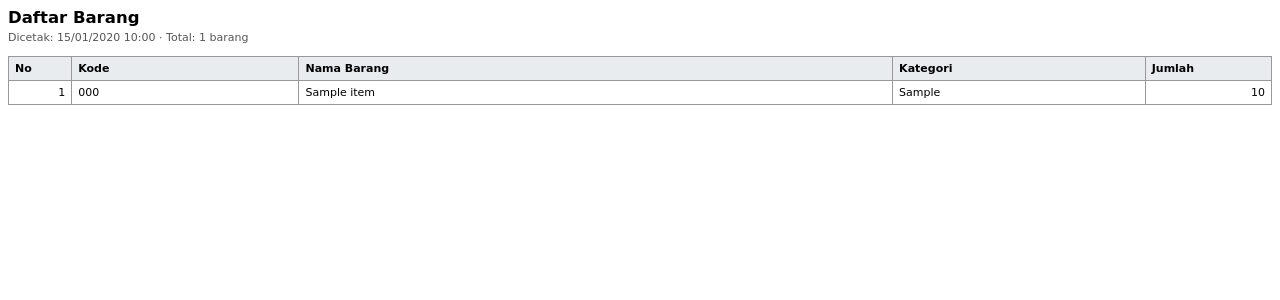
After one commit to Paz25/inventory-erp, a Laravel app: template resources/views/items/exports/pdf.blade.php in a window 1280 px wide. The commit adds this page. Shown: the top 300 px of the page. Run offline with Laravel 12, Linux system fonts and the light colour scheme; the template is opened without the code that fills it: most values are stand-ins (such as "Sample title", 1, 10 or a date in 2020); parts of the project's set-up code (start-up, migrations or seed data) failed here and were passed over.

Commit message:
export barang

```diff
--- a/composer.json
+++ b/composer.json
@@ -7,8 +7,10 @@
     "license": "MIT",
     "require": {
         "php": "^8.3",
+        "barryvdh/laravel-dompdf": "^3.1",
         "laravel/framework": "^13.17",
         "laravel/tinker": "^3.0",
+        "maatwebsite/excel": "^4.0",
         "yajra/laravel-datatables-oracle": "13.0"
     },
     "require-dev": {
--- /dev/null
+++ b/resources/views/items/exports/pdf.blade.php
@@ -0,0 +1,92 @@
+<!DOCTYPE html>
+<html lang="en">
+
+<head>
+    <meta charset="UTF-8">
+    <meta name="viewport" content="width=device-width, initial-scale=1.0">
+    <title>Daftar Barang</title>
+
+    <style>
+        body {
+            font-family: "DejaVu Sans", sans-serif;
+            font-size: 11px;
+        }
+
+        h2 {
+            margin: 0 0 4px;
+        }
+
+        .meta {
+            color: #555;
+            margin-bottom: 12px;
+        }
+
+        table {
+            width: 100%;
+            border-collapse: collapse;
+        }
+
+        th,
+        td {
+            border: 1px solid #999;
+            padding: 5px 6px;
+        }
+
+        th {
+            background: #e9ecef;
+            text-align: left;
+        }
+
+        td.num {
+            text-align: right;
+        }
+
+        thead {
+            display: table-header-group;
+        }
+
+        tr {
+            page-break-inside: avoid;
+        }
+    </style>
+</head>
+
+<body>
+    <h2>Daftar Barang</h2>
+    <div class="meta">
+        Dicetak: {{ $printedAt->format('d/m/Y H:i') }}
+        @if ($search)
+        &middot; Filter: "{{ $search }}"
+        @endif
+        &middot; Total: {{ $items->count() }} barang
+    </div>
+
+    <table>
+        <thead>
+            <tr>
+                <th style="width: 5%">No</th>
+                <th style="width: 18%">Kode</th>
+                <th>Nama Barang</th>
+                <th style="width: 20%">Kategori</th>
+                <th style="width: 10%">Jumlah</th>
+            </tr>
+        </thead>
+        <tbody>
+            @forelse ($items as $item)
+            <tr>
+                <td class="num">{{ $loop->iteration }}</td>
+                <td>{{ $item->code }}</td>
+                <td>{{ $item->product_name }}</td>
+                <td>{{ $item->product_category }}</td>
+                <td class="num">{{ number_format($item->quantity, 0, ',', '.') }}</td>
+            </tr>
+            @empty
+            <tr>
+                <td colspan="5" style="text-align:center">Tidak ada data.</td>
+            </tr>
+            @endforelse
+        </tbody>
+    </table>
+</body>
+
+</html>
--- a/resources/views/stock-movements/index.blade.php
+++ b/resources/views/stock-movements/index.blade.php
@@ -198,10 +198,10 @@
                 searchable: false
             },
             {
-                data: 'item_code'
+                data: 'code'
             },
             {
-                data: 'item_name',
+                data: 'product_name',
                 render: (data, type, row) => row.item_inactive ?
                     `${data} <span class="badge bg-secondary">Inactive</span>` : data
             },
--- a/routes/web.php
+++ b/routes/web.php
@@ -5,6 +5,7 @@ use Illuminate\Support\Facades\Route;
 use App\Http\Controllers\ItemController;
 use App\Http\Controllers\StockMovementController;
 use App\Http\Controllers\SupplierController;
+use App\Http\Controllers\ItemExportController;
 
 Route::redirect('/', '/dashboard');
 Route::view('/dashboard', 'dashboard.index')->name('dashboard');
@@ -38,4 +39,9 @@ Route::middleware('auth')->group(function () {
         Route::put('/suppliers/{supplier}', [SupplierController::class, 'update'])->name('suppliers.update');
         Route::delete('/suppliers/{supplier}', [SupplierController::class, 'destroy'])->name('suppliers.destroy');
     });
+
+    Route::prefix('items/export')->name('items.export.')->group(function () {
+        Route::get('excel', [ItemExportController::class, 'excel'])->name('excel');
+        Route::get('pdf', [ItemExportController::class, 'pdf'])->name('pdf');
+    });
 });
```
Also changed, not shown: app/Exports/ItemsExport.php (added, +63 -0 lines), app/Http/Controllers/ItemController.php (+2 -8 lines), app/Http/Controllers/ItemExportController.php (added, +57 -0 lines), app/Http/Controllers/StockMovementController.php (+4 -4 lines), app/Models/Item.php (+12 -0 lines), resources/views/items/index.blade.php (+39 -0 lines), 1 other file.
